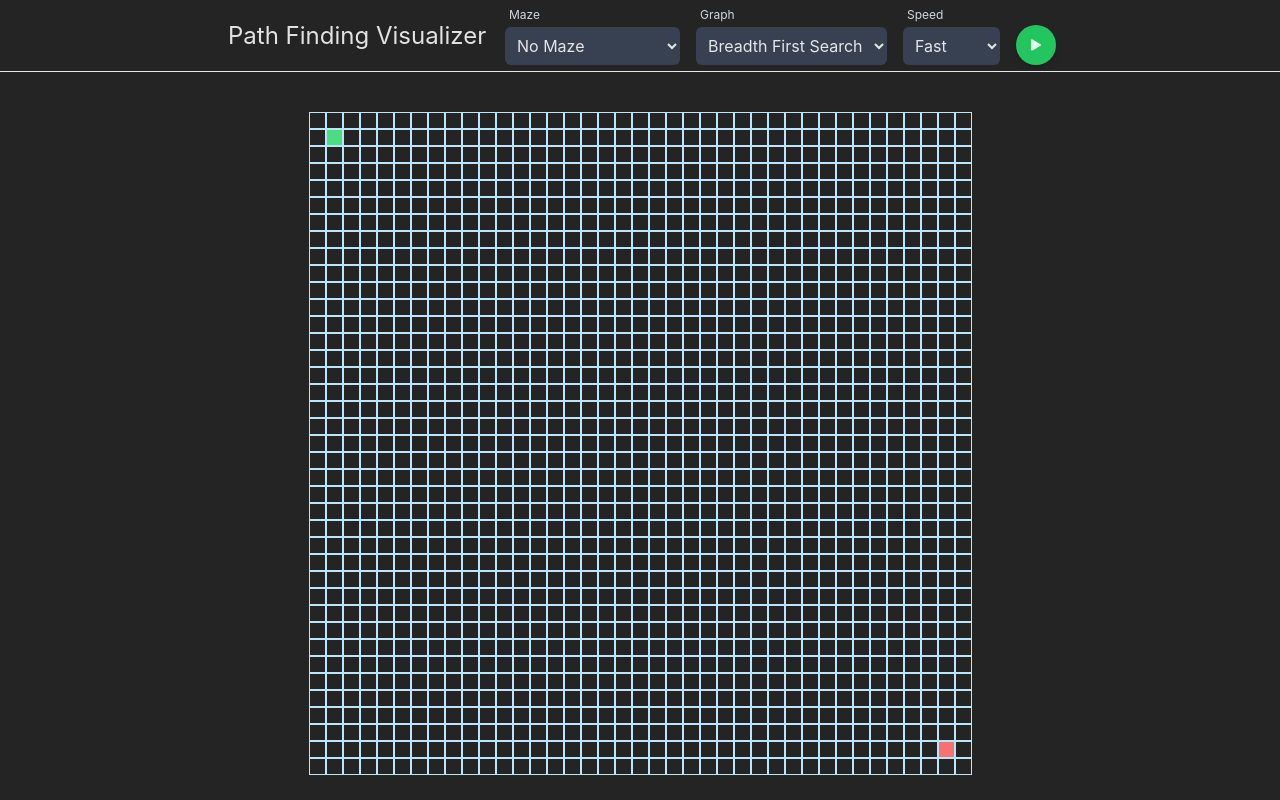
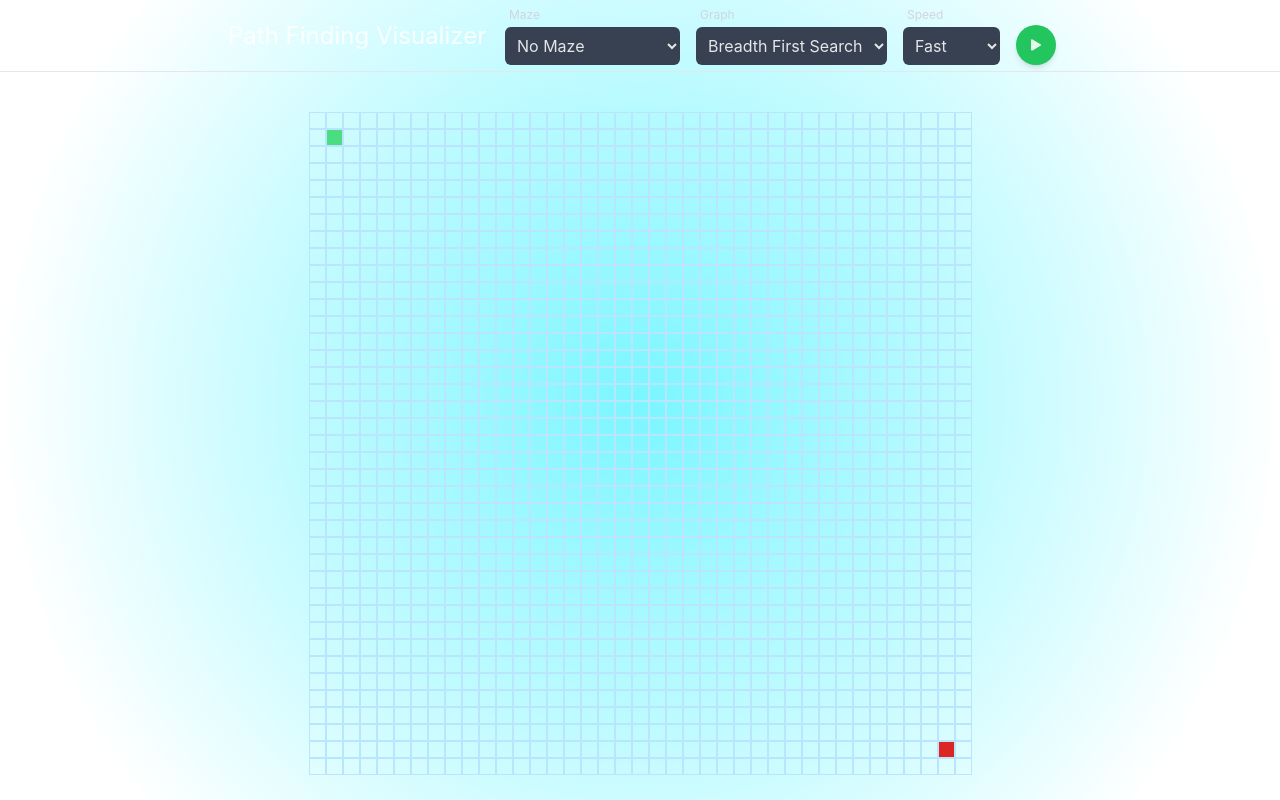
Before and after one commit to SiddDman/path-finding-visualizer, a React (Vite) app: page / in a window 1280 px wide. Built offline with nearby package versions, Linux system fonts and the light colour scheme.

Commit message:
adding a background

```diff
--- a/src/index.css
+++ b/src/index.css
@@ -9,10 +9,17 @@
 
   color-scheme: light dark;
   color: rgba(255, 255, 255, 0.87);
-  background-color: #242424;
+
+  background-image: radial-gradient(
+    circle farthest-side,
+    rgba(0, 238, 255, 0.525),
+    rgba(10, 0, 101, 0)
+  );
 
   font-synthesis: none;
   text-rendering: optimizeLegibility;
   -webkit-font-smoothing: antialiased;
   -moz-osx-font-smoothing: grayscale;
+
+  overflow-x: hidden;
 }
--- a/src/utils/constants.ts
+++ b/src/utils/constants.ts
@@ -32,7 +32,7 @@ export const TILE_STYLE = "lg:w-[17px] md:w-[15px] xs:w-[8px] w-[7px] lg:h-[17px
 
 export const TRAVERSED_TILE_STYLE = TILE_STYLE + " bg-cyan-400"
 export const START_TILE_STYLE = TILE_STYLE + " bg-green-400"
-export const END_TILE_STYLE = TILE_STYLE + " bg-red-400"
+export const END_TILE_STYLE = TILE_STYLE + " bg-red-600"
 export const WALL_TILE_STYLE = TILE_STYLE + " bg-gray-100"
 export const PATH_TILE_STYLE = TILE_STYLE + " bg-green-500"
 
```
